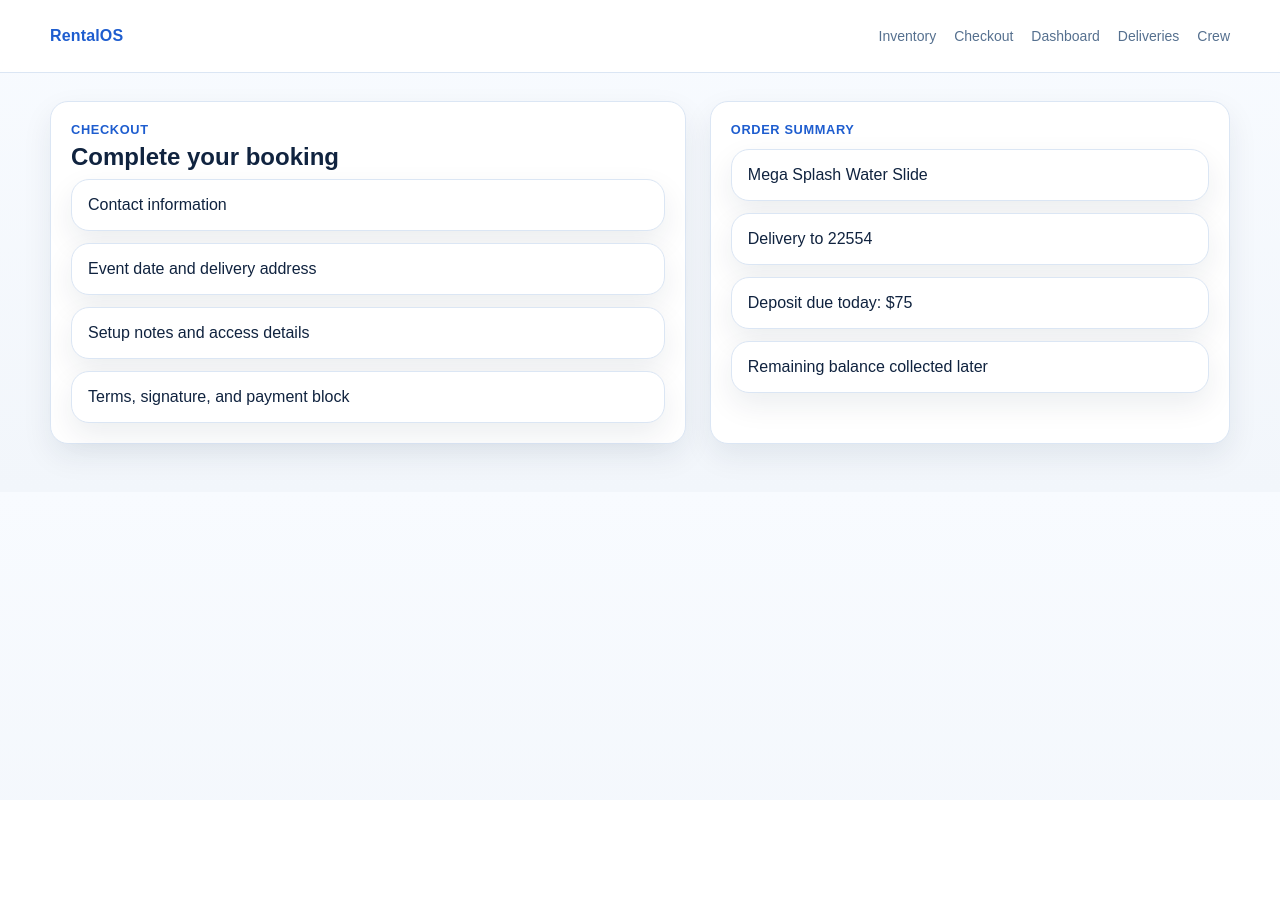
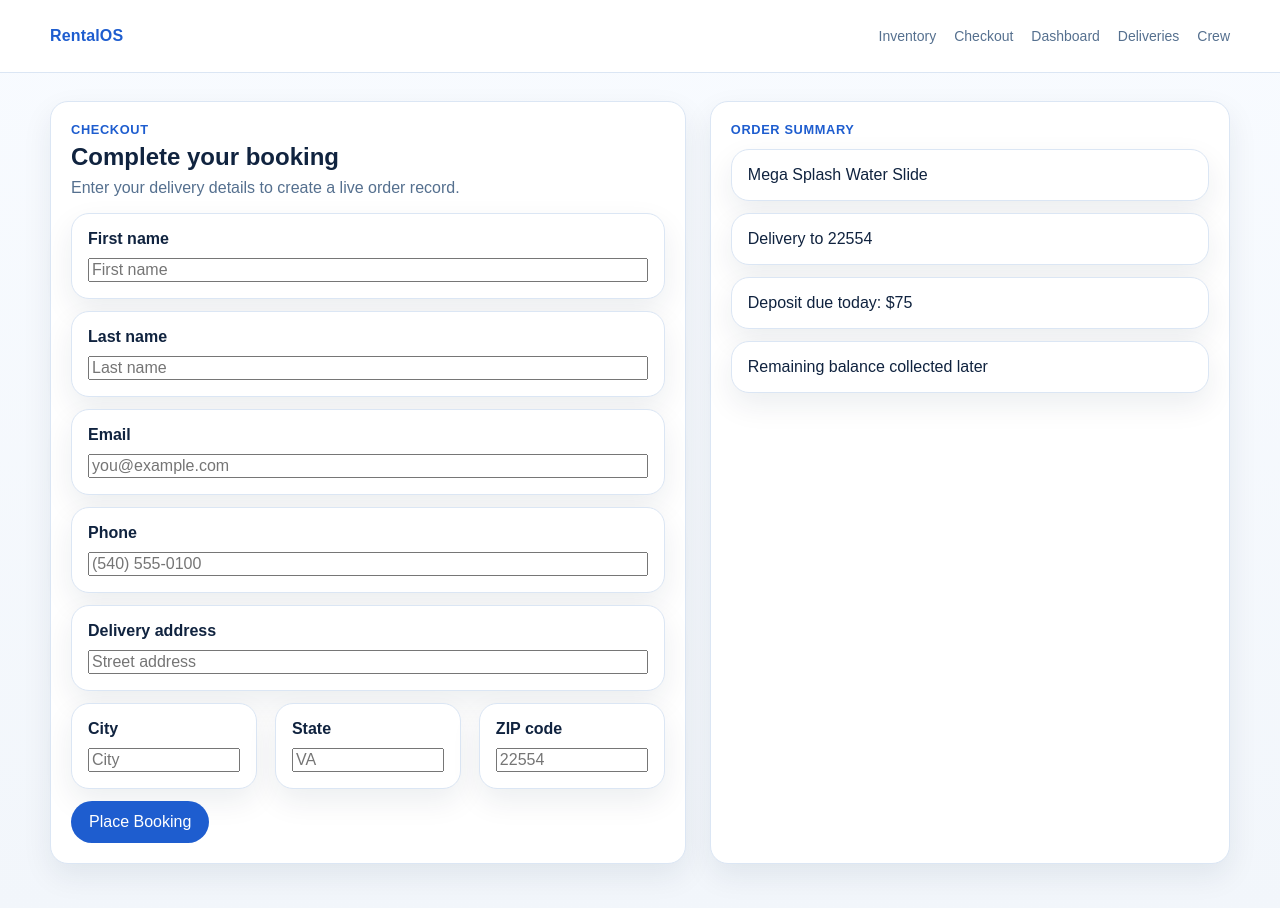
Before and after one commit to kkoly10/rental-software, a Next.js app: page /checkout in a window 1280 px wide. Shown: the top 908 px of the page. Before the commit the page ends 800 px from the top, so only its background shows below. Built offline with nearby package versions, Linux system fonts and the light colour scheme; no server answers.

Commit message:
Update page.tsx

```diff
--- a/app/checkout/page.tsx
+++ b/app/checkout/page.tsx
@@ -1,4 +1,5 @@
 import { PublicHeader } from "@/components/layout/public-header";
+import { CheckoutForm } from "@/components/checkout/checkout-form";
 
 export default function CheckoutPage() {
   return (
@@ -9,20 +10,22 @@ export default function CheckoutPage() {
           <section className="panel">
             <div className="kicker">Checkout</div>
             <h1 style={{ margin: "6px 0 8px" }}>Complete your booking</h1>
-            <div className="list">
-              <div className="order-card">Contact information</div>
-              <div className="order-card">Event date and delivery address</div>
-              <div className="order-card">Setup notes and access details</div>
-              <div className="order-card">Terms, signature, and payment block</div>
+            <div className="muted">
+              Enter your delivery details to create a live order record.
             </div>
+
+            <CheckoutForm />
           </section>
+
           <aside className="panel">
             <div className="kicker">Order summary</div>
             <div className="list" style={{ marginTop: 12 }}>
               <div className="order-card">Mega Splash Water Slide</div>
               <div className="order-card">Delivery to 22554</div>
               <div className="order-card">Deposit due today: $75</div>
-              <div className="order-card">Remaining balance collected later</div>
+              <div className="order-card">
+                Remaining balance collected later
+              </div>
             </div>
           </aside>
         </div>
```
